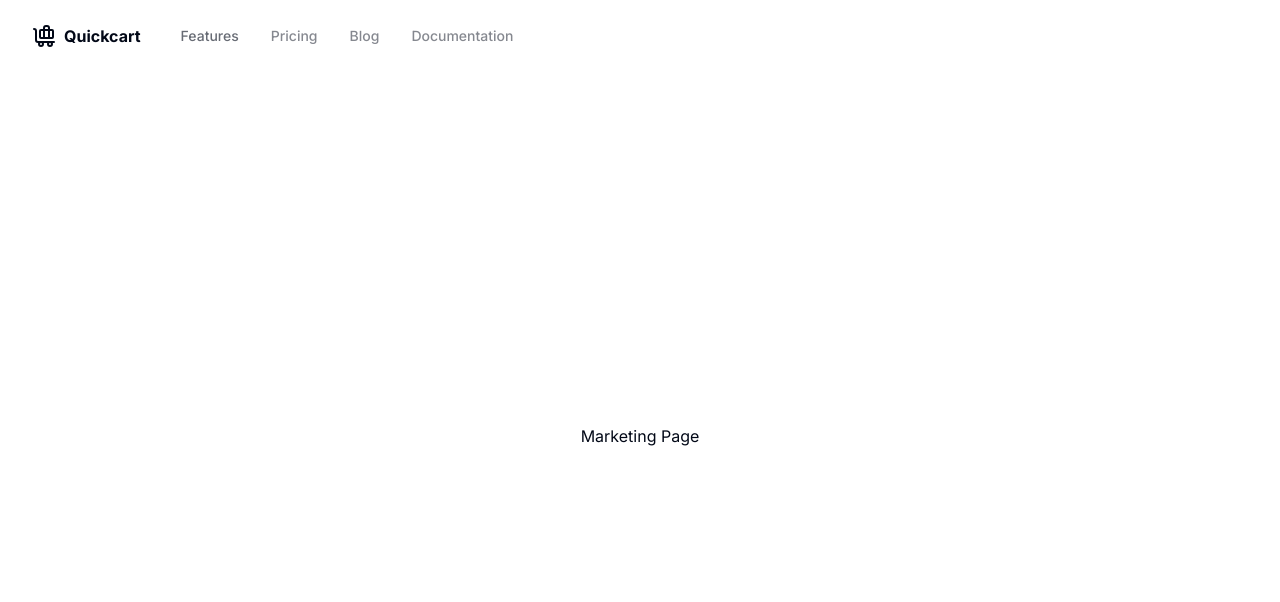
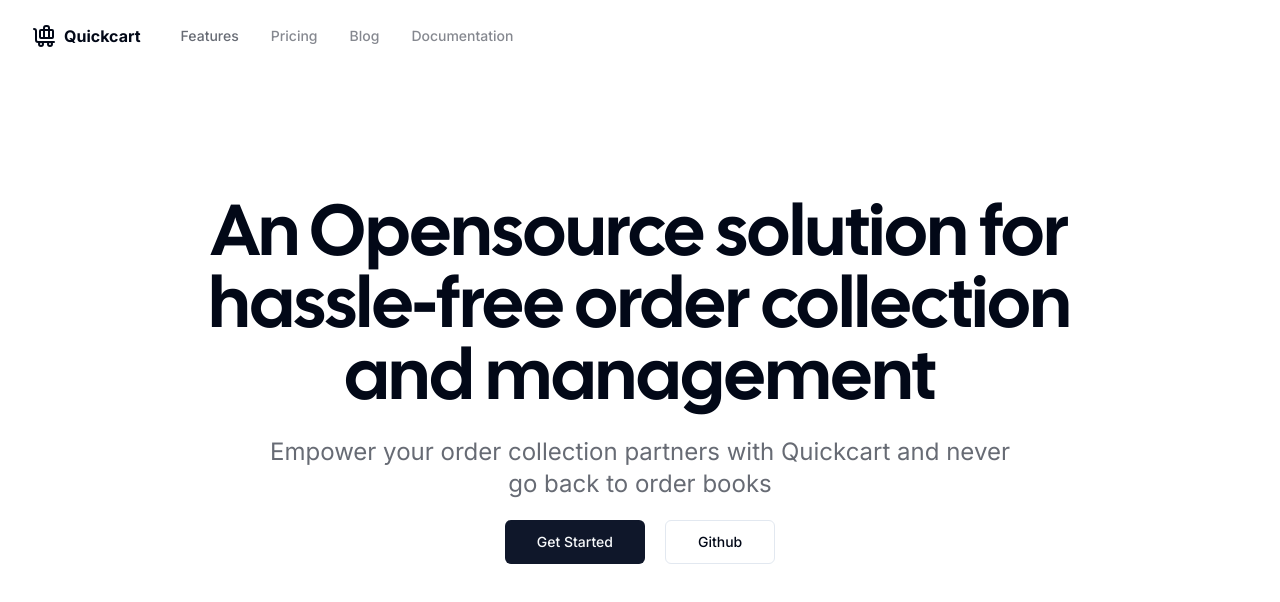
Before and after one commit to durveshb/Quickcart, a Next.js app: page / in a window 1280 px wide. Shown: the top 602 px of the page. Built offline with nearby package versions, Linux system fonts and the light colour scheme.

Commit message:
add marketing hero section

```diff
--- a/app/(marketing)/layout.tsx
+++ b/app/(marketing)/layout.tsx
@@ -4,9 +4,9 @@
 
 export default function layout({ children }: { children: React.ReactNode }) {
   return (
-    <div className="h-screen w-screen flex flex-col">
+    <div className="min-h-screen w-screen">
       <MainNav items={marketingConfig.mainNav} />
-      <div className="flex-grow">{children}</div>
+      {children}
     </div>
   );
 }
--- a/app/(marketing)/page.tsx
+++ b/app/(marketing)/page.tsx
@@ -1,10 +1,38 @@
 import React from "react";
+import { buttonVariants } from "@/components/ui/button";
+import Link from "next/link";
+import { cn } from "@/lib/utils";
+import { siteConfig } from "@/config/site";
 
 const page = () => {
   return (
-    <div className="container h-full w-full flex items-center justify-center">
-      Marketing Page
-    </div>
+    <>
+      <section className="py-6 pb-8 pt-6 md:pb-10 md:pt-12 lg:py-32">
+        <div className="container max-w-[64rem] flex flex-col items-center justify-center gap-5 text-center">
+          <h1 className="font-heading text-3xl sm:text-5xl md:text-6xl lg:text-7xl">
+            An Opensource solution for hassle-free order collection and
+            management
+          </h1>
+          <p className="text-xl md:text-2xl max-w-[48rem] text-foreground/60">
+            Empower your order collection partners with Quickcart and never go
+            back to order books
+          </p>
+          <div className="flex gap-5">
+            <Link href="/login" className={cn(buttonVariants({ size: "lg" }))}>
+              Get Started
+            </Link>
+            <Link
+              href={siteConfig.links.github}
+              target="_blank"
+              rel="noreferrer"
+              className={cn(buttonVariants({ variant: "outline", size: "lg" }))}
+            >
+              Github
+            </Link>
+          </div>
+        </div>
+      </section>
+    </>
   );
 };
 
--- a/config/site.ts
+++ b/config/site.ts
@@ -4,4 +4,7 @@
   name: "Quickcart",
   description:
     "An open source application for hassle-free order collection and management",
+  links: {
+    github: "https://github.com/durveshb",
+  },
 };
--- a/types/index.d.ts
+++ b/types/index.d.ts
@@ -13,4 +13,7 @@
 export type SiteConfig = {
   name: string;
   description: string;
+  links: {
+    github: string;
+  };
 };
```
